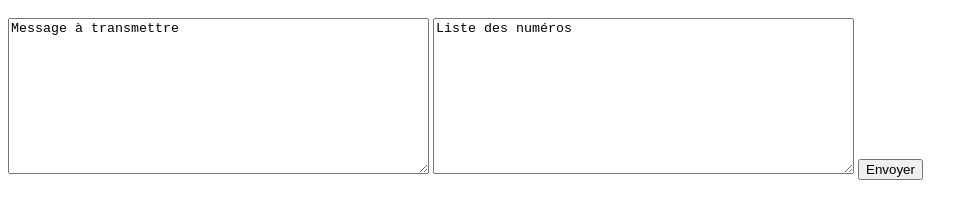
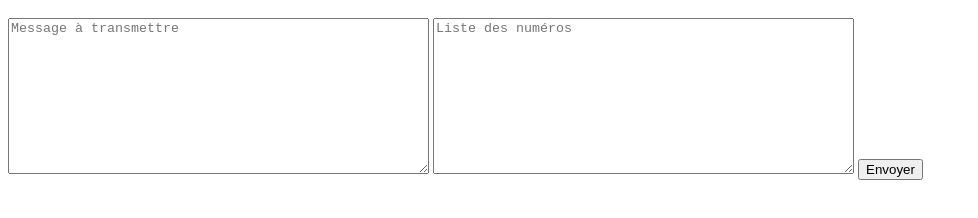
Before and after one commit to NicoTx/sms-platform, a website: page views/index.html in a window 1280 px wide. Shown: the part 48-266 px from the top of the page, without its empty margins (0-978 px from the left). Drawn offline with Linux system fonts and the light colour scheme.

Commit message:
update des textarea

```diff
--- a/views/index.html
+++ b/views/index.html
@@ -5,11 +5,9 @@
     <body>
         <h1>SMS-Platform</h1>
 
-        <textarea name="textAreaLeft"
-        rows="10" cols="50">Message à transmettre</textarea>
+        <textarea name="message" rows="10" cols="50" placeholder="Message à transmettre"></textarea>
 
-        <textarea name="textAreaRight"
-        rows="10" cols="50">Liste des numéros</textarea>
+        <textarea name="numéros" rows="10" cols="50" placeholder="Liste des numéros"></textarea>
 
         <button type="button">Envoyer</button>
     </body>
```
